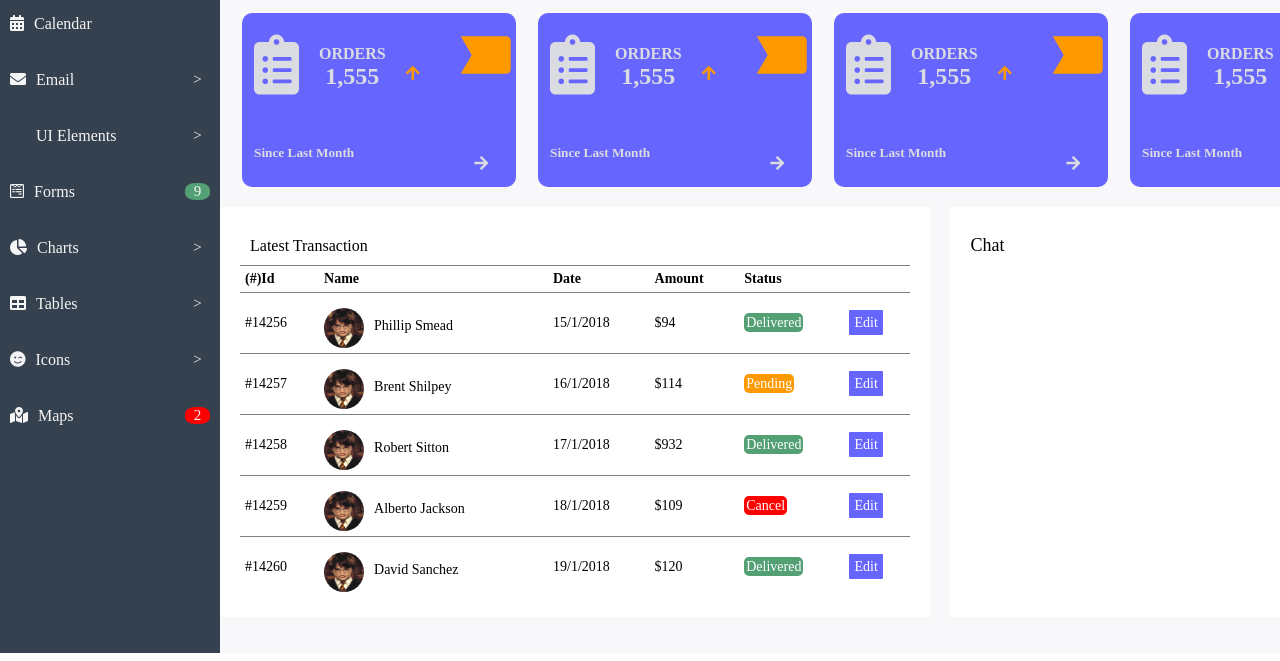
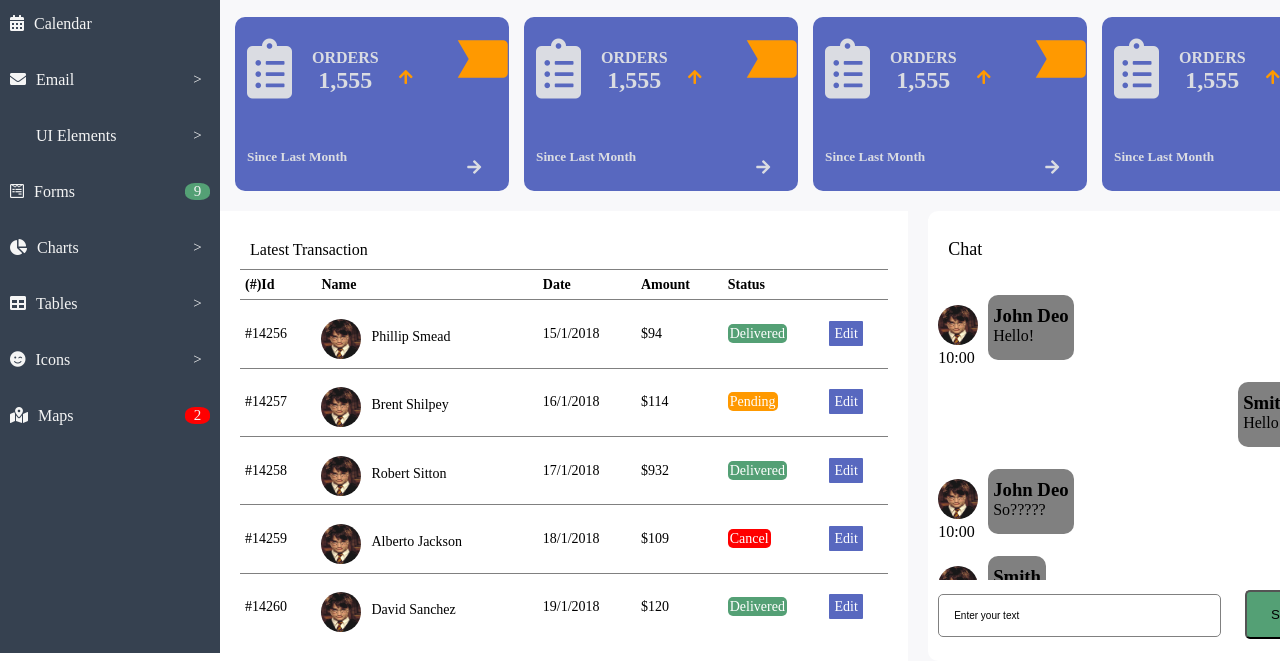
Before and after one commit to sakshya73/GeekyAnts-UI, a plain HTML site: page index.html in a window 1280 px wide. Shown: the part 147-808 px from the top of the page. Drawn offline with Linux system fonts and the light colour scheme.

Commit message:
chat div update

```diff
--- a/css/style.css
+++ b/css/style.css
@@ -45,7 +45,7 @@ header{
 }
 
 .blue{
-    background: #6666ff;
+    background: #5868bf;
 }
 .red{
     background: red;
@@ -150,28 +150,27 @@ small{
     padding: 0 10px;
 }
 .settings{
-    background: #6666ff;
+    background: #5868bf;
     border-radius: 10px;
     width: 100px;
     color: white;
 }
 .bread{
     display: flex;
-    overflow: auto;
 }
+
 .veltrix{
     width:270px;
     border-radius: 10px;
     padding: 2px;
-    margin:20px 0 20px 22px;
-    background: #6666ff;
+    margin:20px 0px 20px 15px;
+    background: #5868bf;
     height: 170px;
     flex-wrap: nowrap;
     display: inline-block;
 }
 .vertixupper{
     display: flex;
-    overflow: auto;
 }
 .vertiximgdiv{
     margin-left: 10px;
@@ -195,7 +194,7 @@ small{
     text-align: right;
     font-size: 50px;
     transform: rotate(90deg);
-    margin-left: 28px;
+    margin-left: 32.8px;
 }
 .vertixlower{
     display: flex;
@@ -236,7 +235,7 @@ caption{
 }
 .edit{
     color: white;
-    background: #6666ff;
+    background: #5868bf;
     border-radius: 1px;
     padding: 5px;
     font-size: 14px;
@@ -250,15 +249,72 @@ caption{
     margin-top: 20px;
     margin-left: 10px;
 }
-.chat{
+.chats{
     flex: 1;
     background: white;
     margin-left: 20px;
     margin-right: 32px;
+    height: 450px;
+    margin-right: 30px;
+    border-radius: 10px;
 }
-.chat h1{
+.chatheading {
+    width: inherit;
+    background: white;
+}
+
+.chatheading h1{
     text-align: left;
     font-size: 18px;
     font-weight: 300;
     margin-top: 8px;
 }
+
+.allchats {
+    height: 300px;
+    overflow: auto;
+}
+
+.chat{
+    display: flex;
+    margin-top: 15px;
+
+}
+.chating img{
+    margin-left: 10px;
+}
+.chating p{
+    margin-left: 10px;
+}
+.rightchat{
+    margin-left: 300px;
+}
+.chatcontent {
+    padding: 10px 5px 0 5px ;
+    background: grey;
+    margin-left: 10px;
+    border-radius: 10px;
+    height:55px;
+}
+.sendmsg{
+    margin-top: 10px;
+}
+.txet{
+    padding: 15px;
+    width: 60%;
+    border: 1px solid gray;
+    font-size: 10px;
+    font-weight: 400;
+    border-radius: 5px;
+    margin-left: 10px;
+    margin-bottom: 10px;
+
+}
+.send{
+    background: #54a075;
+    width: 20%;
+    padding: 15px;
+    margin-left: 20px;
+    border-radius: 5px;
+    margin-bottom: 10px;
+}
--- a/index.html
+++ b/index.html
@@ -173,9 +173,75 @@
 
                     </table>
                 </div>
-                <div class="chat">
-                    <h1>Chat</h1>
-                    <div class="chats"></div>
+                <div class="chats">
+
+                    <div class="chatheading"><h1>Chat</h1></div>
+                    <div class="allchats">
+                    <div class="chat leftchat">
+                        <div class="chating">
+                            <img class="harry" src="images/Sublime%20Text%20Build%203176.jpg">
+                            <p>10:00</p>
+                        </div>
+                        <div class="chatcontent">
+                            <h3>John Deo</h3>
+                            <p>Hello!</p>
+                        </div>
+                    </div>
+                    <div class="chat rightchat">
+                        <div class="chatcontent">
+                            <h3>Smith</h3>
+                            <p>Hello</p>
+                        </div>
+                        <div class="chating">
+                            <img class="harry" src="images/Sublime%20Text%20Build%203176.jpg">
+                            <p>10:00</p>
+                        </div>
+                    </div>
+                    <div class="chat leftchat">
+                        <div class="chating">
+                            <img class="harry" src="images/Sublime%20Text%20Build%203176.jpg">
+                            <p>10:00</p>
+                        </div>
+                        <div class="chatcontent">
+                            <h3>John Deo</h3>
+                            <p>So?????</p>
+                        </div>
+                    </div>
+                    <div class="chat righttchat">
+                        <div class="chating">
+                            <img class="harry" src="images/Sublime%20Text%20Build%203176.jpg">
+                            <p>10:00</p>
+                        </div>
+                        <div class="chatcontent">
+                            <h3>Smith</h3>
+                            <p>Hello!</p>
+                        </div>
+                    </div>
+                    <div class="chat rightchat">
+                        <div class="chatcontent">
+                            <h3>Smith</h3>
+                            <p>Hello!</p>
+                        </div>
+                        <div class="chating">
+                            <img class="harry" src="images/Sublime%20Text%20Build%203176.jpg">
+                            <p>10:00</p>
+                        </div>
+                    </div>
+                    <div class="chat rightchat">
+                        <div class="chatcontent">
+                            <h3>Smith</h3>
+                            <p>Hello!</p>
+                        </div>
+                        <div class="chating">
+                            <img class="harry" src="images/Sublime%20Text%20Build%203176.jpg">
+                            <p>10:00</p>
+                        </div>
+                    </div>
+                    </div>
+                    <div class="sendmsg">
+                        <input class="txet" type="text" value="Enter your text">
+                        <input class="send" type="submit" value="Send">
+                    </div>
                 </div>
                 </div>
             </div>
```
